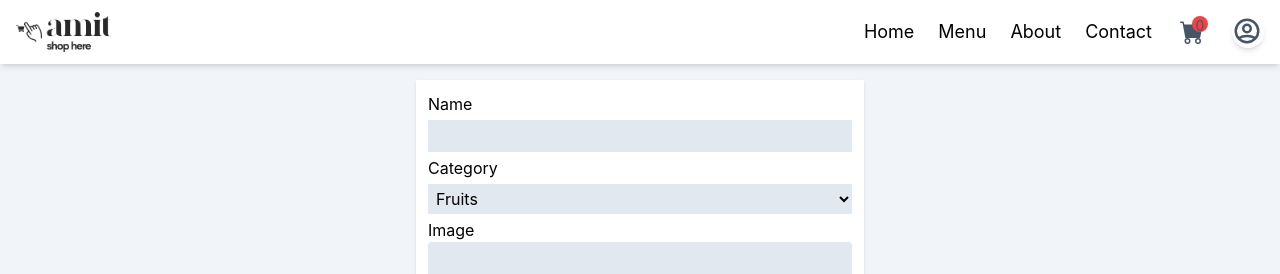
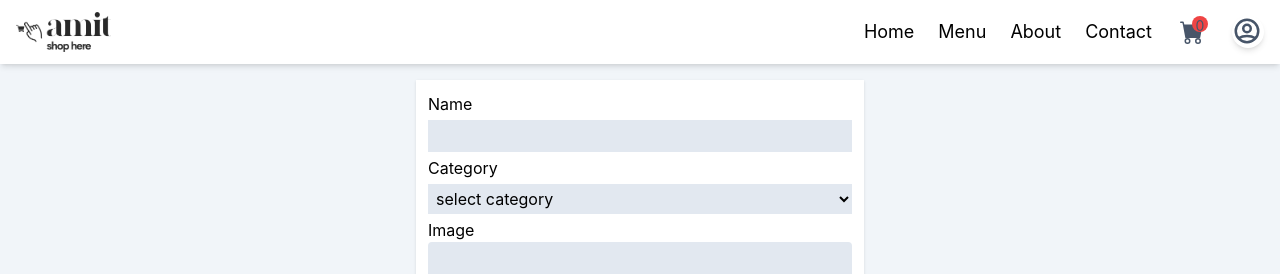
Before and after one commit to dewsiro000/The-Fasted-Delivery--in-home, a React (Create React App) app in the folder frontend/: page /newproduct in a window 1280 px wide. Shown: the top 274 px of the page. Built offline with nearby package versions, Linux system fonts and the light colour scheme.

Commit message:
schemaProduct

```diff
--- a/frontend/src/page/Newproduct.js
+++ b/frontend/src/page/Newproduct.js
@@ -1,32 +1,81 @@
 import React from 'react'
 import { BsCloudUpload } from 'react-icons/bs'
+import { ImagetoBase64 } from '../utility/ImagegetoBase64'
+import { useState } from 'react'
 
 const Newproduct = () => {
+    const [data, setData] = useState({
+        name: "",
+        category: "",
+        image: "",
+        price: "",
+        description: ""
+    })
+
+    const handleOnChange = (e) => {
+        const { name, value } = e.target
+
+        setData((preve) => {
+            return {
+                ...preve,
+                [name]: value
+            }
+        })
+    }
+
+    const uploadImage = async (e) => {
+        const data = await ImagetoBase64(e.target.files[0])
+        // console.log(data)
+
+        setData((preve) => {
+            return {
+                ...preve,
+                image: data
+            }
+        })
+    }
+
+
+    const handleSubmit = (e) => {
+        e.preventDefault()
+        console.log(data);
+    }
+
     return (
         <div className='p-4'>
-            <form className='m-auto w-full max-w-md shadow flex flex-col p-3 bg-white'>
-                <lable htmlFor='name'>Name</lable>
-                <input type={"text"} name="name" className='bg-slate-200 p-1 my-1' />
+            <form className='m-auto w-full max-w-md shadow flex flex-col p-3 bg-white' onSubmit={handleSubmit}>
+                <label htmlFor='name'>Name</label>
+                <input type={"text"} name="name" className='bg-slate-200 p-1 my-1' onChange={handleOnChange} />
 
                 <label htmlFor='category'>Category</label>
-                <select className='bg-slate-200 p-1 my-1' id='category'>
-                    <option>Fruits</option>
-                    <option>Vegetable</option>
+                <select className='bg-slate-200 p-1 my-1' id='category' name='category' onChange={handleOnChange}>
+                    <option >select category</option>
+                    <option >Fruits</option>
+                    <option >Vegetable</option>
                     <option>Icream</option>
-                    <option>Dosa</option>
-                    <option>Piza</option>
+                    <option >Dosa</option>
+                    <option>Pizza</option>
+                    <option >rice</option>
+                    <option >Cake</option>
+                    <option >Burger</option>
+                    <option >Panner</option>
+                    <option >Sandwich</option>
                 </select>
 
-                <lable htmlFor='image'>Image</lable>
-                <div id='image' className='h-40 w-full bg-slate-200 rounded flex items-center justify-center'>
-                    <span className='text-5xl'><BsCloudUpload /></span>
-                </div>
+                <label htmlFor='image'>Image
+                    <div className='h-40 w-full bg-slate-200  rounded flex items-center justify-center cursor-pointer'>
+                        {
+                            data.image ? <img src={data.image} className='h-full' /> : <span className='text-5xl'><BsCloudUpload /></span>
+                        }
+                        <input type={"file"} accept="image/*" id="image" onChange={uploadImage} className="hidden" />
+                    </div>
+                </label>
 
                 <label htmlFor='price' className='my-1'>Price</label>
-                <input type={"text"} className='bg-slate-200 p-1 my-1' />
+                <input type={"text"} className='bg-slate-200 p-1 my-1' name='price' onChange={handleOnChange} />
 
                 <label htmlFor='description'>Description</label>
-                <textarea rows={2} className='bg-slate-200 p-1 my-1 resize-none'></textarea>
+                <textarea rows={2} className='bg-slate-200 p-1 my-1 resize-none' name='description' onChange={handleOnChange}></textarea>
 
                 <button className='bg-red-500 hover:bg-red-600 text-white text-lg my-2 font-medium drop-shadow '>Save</button>
             </form>
```
Also changed, not shown: 1 other file (tests, documents, lock files or other folders).
